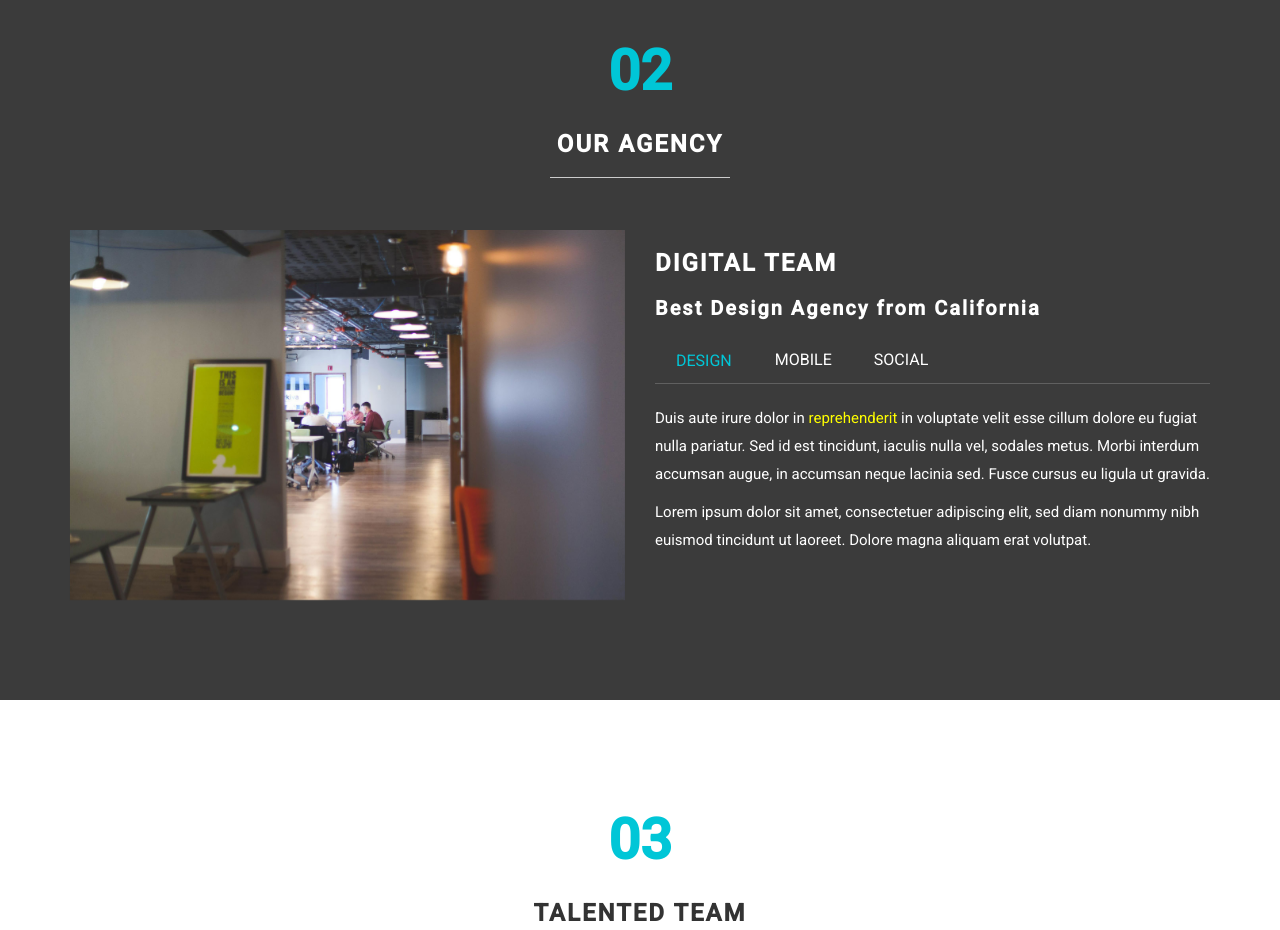
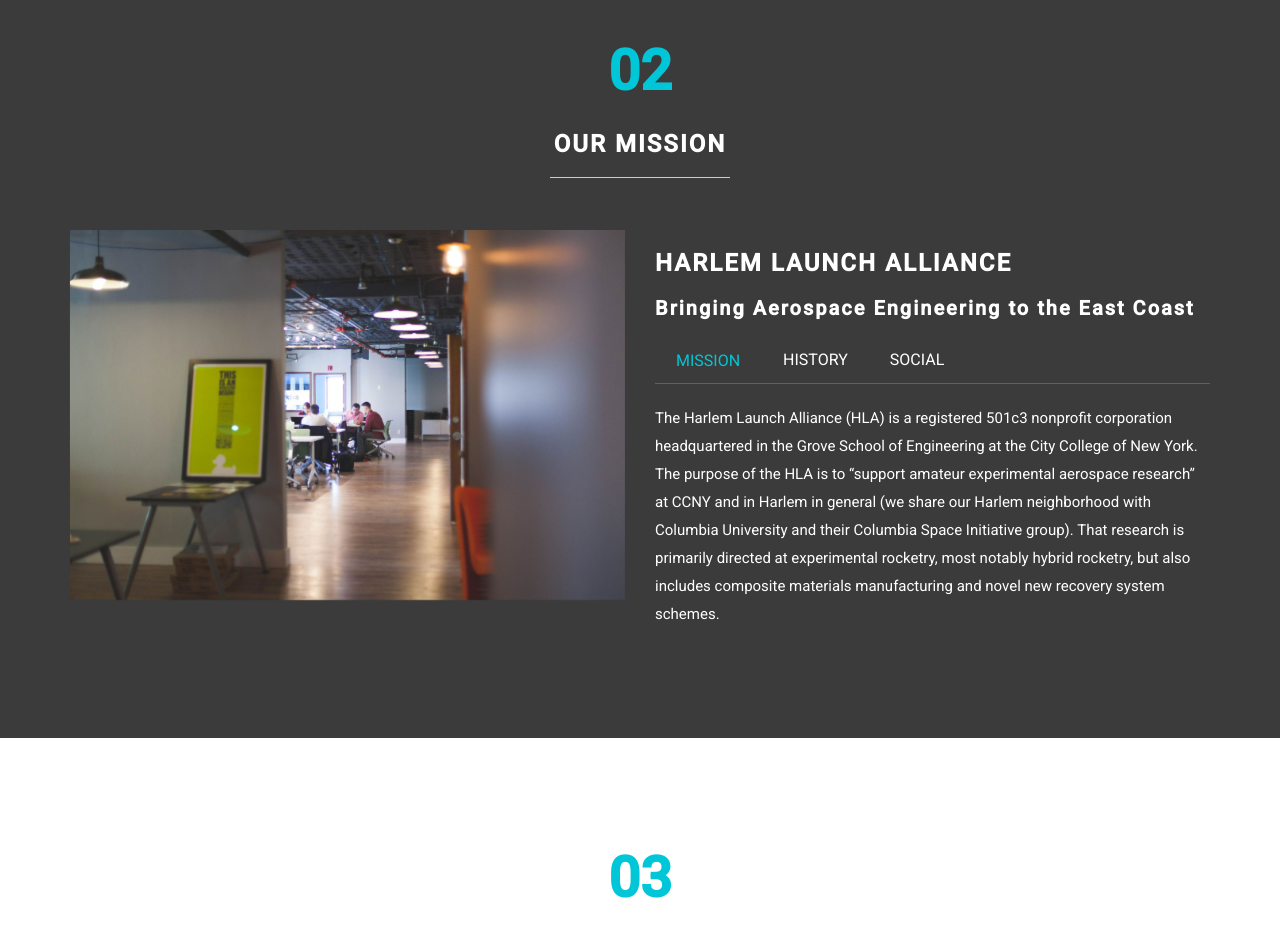
Before and after one commit to Harlem-Launch-Alliance/Harlem-Launch-Alliance, a React app: page index.html in a window 1280 px wide. Shown: the part 1800-2730 px from the top of the page. Built offline with nearby package versions, Linux system fonts and the light colour scheme.

Commit message:
added details to about

```diff
--- a/index.html
+++ b/index.html
@@ -141,7 +141,7 @@
       <div class="col-md-12 col-sm-12 text-center">
         <div class="section-title">
           <strong>02</strong>
-          <h1 class="heading bold">OUR AGENCY</h1>
+          <h1 class="heading bold">OUR MISSION</h1>
           <hr>
         </div>
       </div>
@@ -149,23 +149,29 @@
         <img src="images/about-img.jpg" class="img-responsive" alt="about img">
       </div>
       <div class="col-md-6 col-sm-12">
-        <h3 class="bold">DIGITAL TEAM</h3>
-        <h1 class="heading bold">Best Design Agency from California</h1>
+        <h3 class="bold">HARLEM LAUNCH ALLIANCE</h3>
+        <h1 class="heading bold">Bringing Aerospace Engineering to the East Coast</h1>
         <!-- Nav tabs -->
         <ul class="nav nav-tabs" role="tablist">
-          <li class="active"><a href="#design" aria-controls="design" role="tab" data-toggle="tab">DESIGN</a></li>
-          <li><a href="#mobile" aria-controls="mobile" role="tab" data-toggle="tab">MOBILE</a></li>
+          <li class="active"><a href="#design" aria-controls="design" role="tab" data-toggle="tab">MISSION</a></li>
+          <li><a href="#mobile" aria-controls="mobile" role="tab" data-toggle="tab">HISTORY</a></li>
           <li><a href="#social" aria-controls="social" role="tab" data-toggle="tab">SOCIAL</a></li>
         </ul>
         <!-- tab panes -->
         <div class="tab-content">
           <div role="tabpanel" class="tab-pane active" id="design">
-            <p>Duis aute irure dolor in <a href="#">reprehenderit</a> in voluptate velit esse cillum dolore eu fugiat nulla pariatur. Sed id est tincidunt, iaculis nulla vel, sodales metus. Morbi interdum accumsan augue, in accumsan neque lacinia sed. Fusce cursus eu ligula ut gravida.</p>
-            <p>Lorem ipsum dolor sit amet, consectetuer adipiscing elit, sed diam nonummy nibh euismod tincidunt ut laoreet. Dolore magna aliquam erat volutpat.</p>
+            <p>The Harlem Launch Alliance (HLA) is a registered 501c3 nonprofit corporation headquartered in the Grove School of Engineering at the City College of New York. The purpose of the HLA is to “support amateur experimental aerospace research” at CCNY and in Harlem in general (we share our Harlem neighborhood with Columbia University and their Columbia Space Initiative group). That research is primarily directed at experimental rocketry, most notably hybrid rocketry, but also includes composite materials manufacturing and novel new recovery system schemes.</p>
           </div>
           <div role="tabpanel" class="tab-pane" id="mobile">
-            <p>Aenean commodo ligula eget dolor. Lorem ipsum dolor sit amet, consectetuer adipiscing elit. Lorem ipsum dolor sit amet, consectetuer adipiscing elit.</p>
-            <p><a href="#">Duis aute irure dolor</a> in reprehenderit in voluptate velit esse cillum dolore eu fugiat nulla pariatur. Lorem ipsum dolor sit amet, consectetuer adipiscing elit, sed diam nonummy nibh euismod tincidunt ut laoreet.</p>
+            <p>The HLA was originally organized as the CCNY Office of Experimental Rocketry as a loose association of undergraduate engineering clubs at the Grove School of Engineering interested in continuing the development of at that time GSOE’s two year old rocketry program. The roots of this program go back to the CCNY Aerospace Club which competed in the International Cansat Competition and the First Robotics Competition for a number of years in the early 2010’s and before.</p>
+
+            <p>In the spring and fall of 2014, former and active members of CCNY Aerospace founded the Planetary & Rocket Science Group (PRSG) and secured Chartered membership in the National Association of Rocketry (NAR Section #756). PRSG eventually absorbed the NAR Chapter’s membership, and assumed responsibility over the rocketry program. The 2014-2015 academic year was spent recruiting and training new membership, self-educating in all the basics of amateur rocketry, and searching for a competition or challenge to test the program.</p>
+
+            <p>By the summer of 2015, PRSG discovered the Experimental Sounding Rocket Association (ESRA), and their Inter-collegiate Rocket Engineering Competition (IREC). In the search for a new and novel challenge, PRSG also discovered the much neglected field of hybrid rocketry. PRSG began organizing Project Messenger. The goal of which was to fly a student-build hybrid rocket at the 2016 IREC. More than that, with Messenger, we intended to lay down roots that would flourish in the coming years, not just set out with a linear goal.</p>
+
+            <p>Messenger-1f was a lesson in humility. Despite an inspired effort on the part of the engineering team, the hybrid engine development had to be shelved for a later time as rocket manufacturing and recovery system development occupied the entire attention of the team. A new vision for Project Messenger was developed, one that put an emphasis on manufacturing and recovery systems. Even with this more reasonable workload, the rocketry program at CCNY was dealt with its first failure: the Messenger-1 launch was aborted, just minutes way from launch.</p>
+
+            <p>During the summer of 2016, a two-project vision for the program was developed. Project Messenger would continue for the next two years with four launches intended to perfect a novel recovery system concept. Running simultaneously, and managed by the American Society of Mechanical Engineers (ASME), Project Aries would begin a two year program to build one of the first paraffin-fueled hybrid rocket engines. The CCNY Aerospace Club, reeling after years of poor management, would be taken over and re-purposed in the spring of 2017 to manage technical integration between both Aries and Messenger. The association of clubs became the CCNY Office of Experimental Rocketry, which soon after was re-organized as the HLA.</p>
           </div>
           <div role="tabpanel" class="tab-pane" id="social">
             <p>Pellentesque elementum, lacus sit amet <a href="#">hendrerit</a> posuere, quam quam tristique nisi, nec ornare ligula magna id nisl. Donec blandit enim ac semper facilisis. Curabitur eu laoreet mauris, eget fermentum velit.</p>
```
